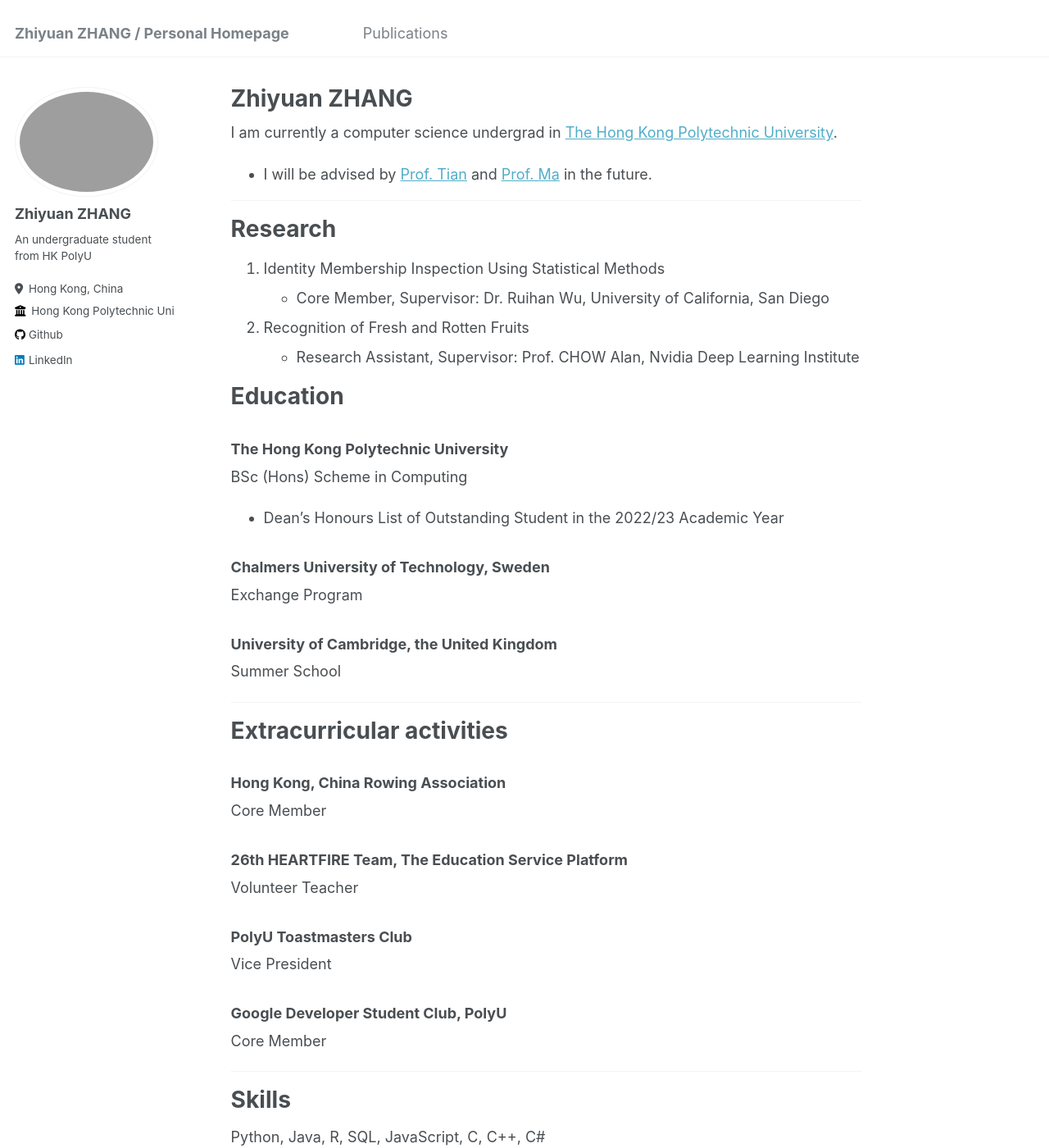
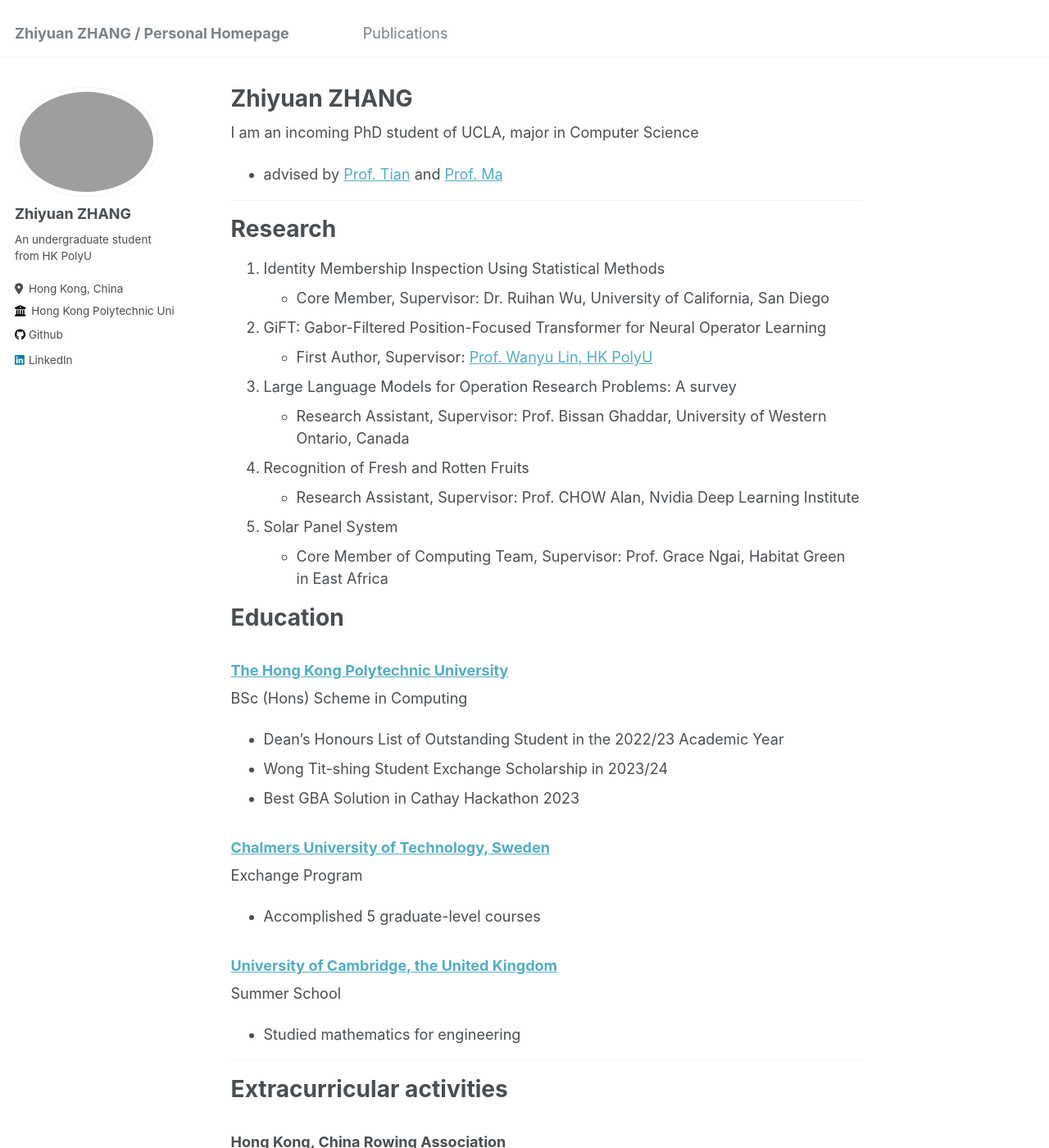
Before and after one commit to Zhiyuan-Holly-ZHANG/Zhiyuan-Holly-ZHANG.github.io, a Jekyll site: the page built from _pages/about.md, in a window 1280 px wide and 1400 px high. Shown: the whole window at 82% size. Built offline with Jekyll 4.4.1, drawn with Linux system fonts in a browser that asks for light colours.

Commit message:
Update about.md

```diff
--- a/_pages/about.md
+++ b/_pages/about.md
@@ -7,29 +7,44 @@ redirect_from:
   - /about.html
 ---
 
-I am currently a computer science undergrad in [The Hong Kong Polytechnic University](https://www.polyu.edu.hk/).
-
-- I will be advised by [Prof. Tian](https://www.ytian.info/) and [Prof. Ma](https://mobility-lab.seas.ucla.edu/about/) in the future.
+I am an incoming PhD student of UCLA, major in Computer Science
+- advised by [Prof. Tian](https://www.ytian.info/) and [Prof. Ma](https://mobility-lab.seas.ucla.edu/about/)
 
 ---
 
 # Research
 1. Identity Membership Inspection Using Statistical Methods
 - Core Member, Supervisor: Dr. Ruihan Wu, University of California, San Diego
-2. Recognition of Fresh and Rotten Fruits
+
+2. GiFT: Gabor-Filtered Position-Focused Transformer for Neural Operator Learning
+- First Author, Supervisor: [Prof. Wanyu Lin, HK PolyU](https://wanyu-lin.github.io/)
+
+3. Large Language Models for Operation Research Problems: A survey
+- Research Assistant, Supervisor: Prof. Bissan Ghaddar, University of Western Ontario, Canada
+
+4. Recognition of Fresh and Rotten Fruits
 - Research Assistant, Supervisor: Prof. CHOW Alan, Nvidia Deep Learning Institute
+
+5. Solar Panel System
+- Core Member of Computing Team, Supervisor: Prof. Grace Ngai, Habitat Green in East Africa
 
 
 # Education
-### The Hong Kong Polytechnic University
+### [The Hong Kong Polytechnic University](https://www.polyu.edu.hk/)
 BSc (Hons) Scheme in Computing
 - Dean's Honours List of Outstanding Student in the 2022/23 Academic Year
+- Wong Tit-shing Student Exchange Scholarship in 2023/24
+- Best GBA Solution in Cathay Hackathon 2023
 
-### Chalmers University of Technology, Sweden
+
+### [Chalmers University of Technology, Sweden](https://www.chalmers.se/en/)
 Exchange Program
+- Accomplished 5 graduate-level courses
 
-### University of Cambridge, the United Kingdom
+
+### [University of Cambridge, the United Kingdom](https://www.cam.ac.uk/)
 Summer School
+- Studied mathematics for engineering
 
 
 ---
```
